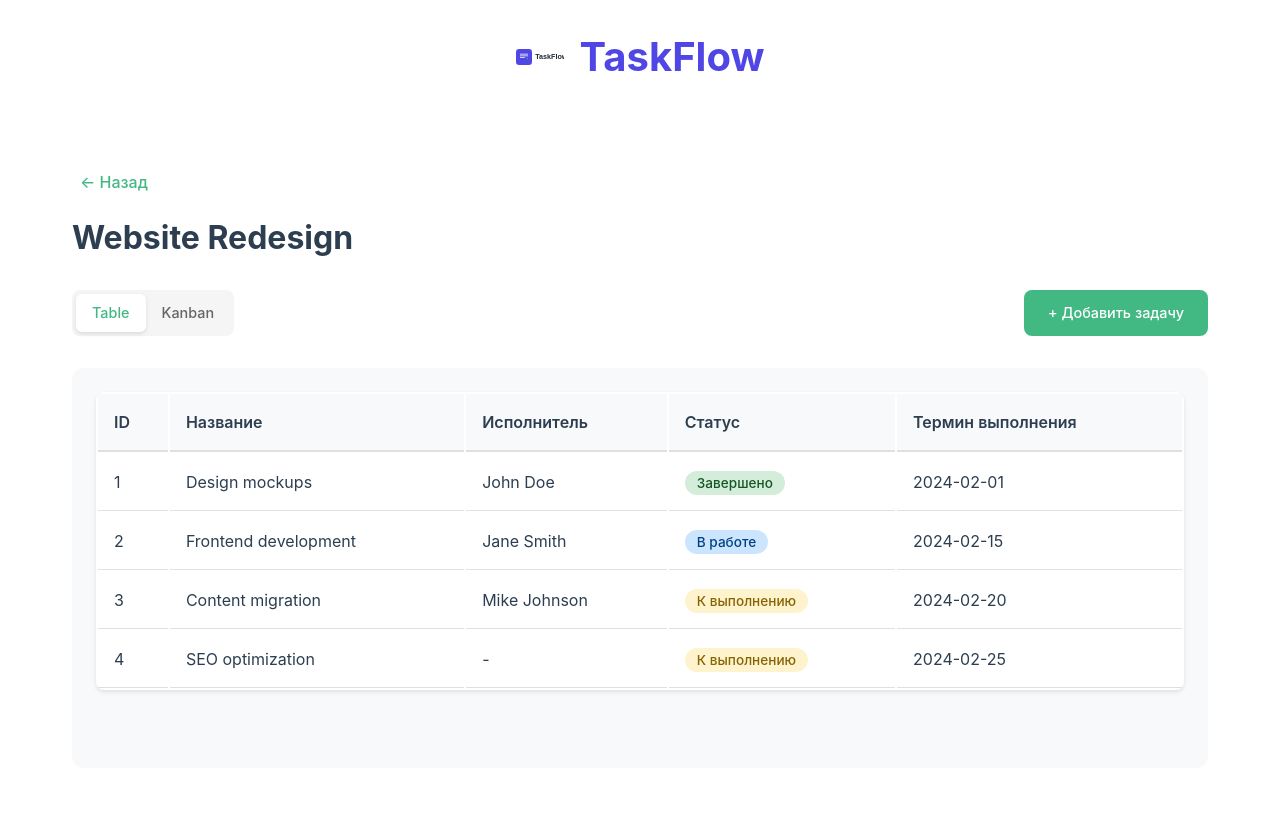
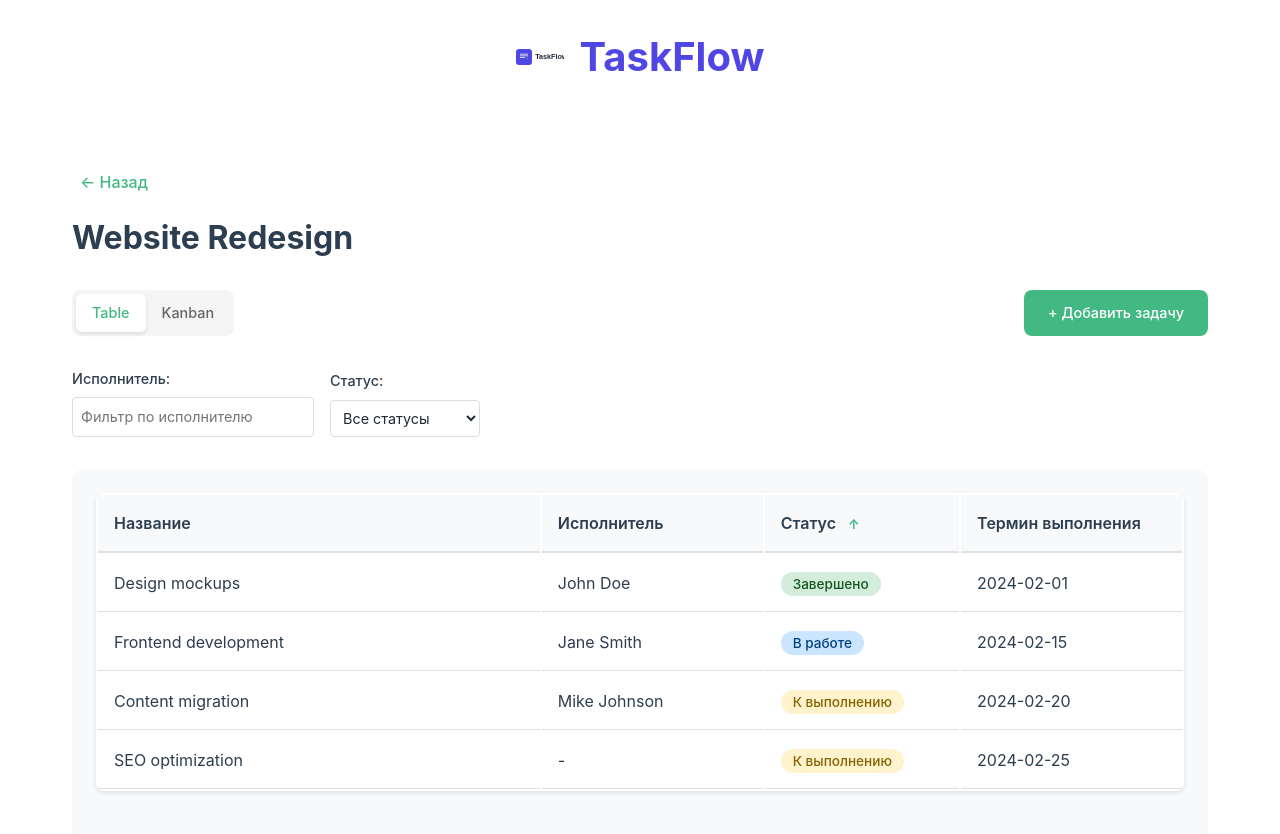
Before and after one commit to sundevil666/project-task-manager-vue, a Vue app: page /project/1 in a window 1280 px wide. Shown: the top 834 px of the page. Built offline with nearby package versions, Linux system fonts and the light colour scheme.

Commit message:
add table sorting filtering and column resizing

```diff
--- a/src/pages/ProjectDetail.vue
+++ b/src/pages/ProjectDetail.vue
@@ -24,6 +24,40 @@
         <button class="add-task-btn">+ Добавить задачу</button>
       </div>
 
+      <!-- Filters Section -->
+      <div class="filters-section">
+        <div class="filter-group">
+          <label for="assignee-filter">Исполнитель:</label>
+          <input
+            id="assignee-filter"
+            v-model="assigneeFilter"
+            type="text"
+            placeholder="Фильтр по исполнителю"
+            class="filter-input"
+          />
+        </div>
+        <div class="filter-group">
+          <label for="status-filter">Статус:</label>
+          <select
+            id="status-filter"
+            v-model="statusFilter"
+            class="filter-select"
+          >
+            <option value="">Все статусы</option>
+            <option value="todo">К выполнению</option>
+            <option value="in-progress">В работе</option>
+            <option value="done">Завершено</option>
+          </select>
+        </div>
+        <button
+          v-if="hasActiveFilters"
+          @click="clearFilters"
+          class="clear-filters-btn"
+        >
+          Очистить фильтры
+        </button>
+      </div>
+
       <div class="tasks-container">
         <div v-if="viewMode === 'table'" class="table-view">
           <div v-if="isLoading" class="loading-state">
@@ -35,24 +69,62 @@
           <table v-else class="tasks-table">
             <thead>
               <tr>
-                <th>ID</th>
-                <th>Название</th>
-                <th>Исполнитель</th>
-                <th>Статус</th>
-                <th>Термин выполнения</th>
+                <th
+                  @click="handleSort('title')"
+                  class="sortable-header"
+                  :style="{ width: columnWidths.title + 'px' }"
+                >
+                  Название
+                  <span class="sort-indicator" v-if="sort.column === 'title'">
+                    {{ sort.direction === 'asc' ? '↑' : '↓' }}
+                  </span>
+                  <div class="resize-handle" @mousedown="startResize($event, 'title')"></div>
+                </th>
+                <th
+                  @click="handleSort('assignee')"
+                  class="sortable-header"
+                  :style="{ width: columnWidths.assignee + 'px' }"
+                >
+                  Исполнитель
+                  <span class="sort-indicator" v-if="sort.column === 'assignee'">
+                    {{ sort.direction === 'asc' ? '↑' : '↓' }}
+                  </span>
+                  <div class="resize-handle" @mousedown="startResize($event, 'assignee')"></div>
+                </th>
+                <th
+                  @click="handleSort('status')"
+                  class="sortable-header"
+                  :style="{ width: columnWidths.status + 'px' }"
+                >
+                  Статус
+                  <span class="sort-indicator" v-if="sort.column === 'status'">
+                    {{ sort.direction === 'asc' ? '↑' : '↓' }}
+                  </span>
+                  <div class="resize-handle" @mousedown="startResize($event, 'status')"></div>
+                </th>
+                <th
+                  @click="handleSort('dueDate')"
+                  class="sortable-header"
+                  :style="{ width: columnWidths.dueDate + 'px' }"
+                >
+                  Термин выполнения
+                  <span class="sort-indicator" v-if="sort.column === 'dueDate'">
+                    {{ sort.direction === 'asc' ? '↑' : '↓' }}
+                  </span>
+                  <div class="resize-handle" @mousedown="startResize($event, 'dueDate')"></div>
+                </th>
               </tr>
             </thead>
             <tbody>
-              <tr v-for="task in projectTasks" :key="task.id">
-                <td>{{ task.id }}</td>
-                <td>{{ task.title }}</td>
-                <td>{{ task.assignee || '-' }}</td>
-                <td>
+              <tr v-for="task in displayTasks" :key="task.id">
+                <td :style="{ width: columnWidths.title + 'px' }">{{ task.title }}</td>
+                <td :style="{ width: columnWidths.assignee + 'px' }">{{ task.assignee || '-' }}</td>
+                <td :style="{ width: columnWidths.status + 'px' }">
                   <span :class="['status-badge', `status-${task.status}`]">
                     {{ getStatusText(task.status) }}
                   </span>
                 </td>
-                <td>{{ task.dueDate || '-' }}</td>
+                <td :style="{ width: columnWidths.dueDate + 'px' }">{{ task.dueDate || '-' }}</td>
               </tr>
             </tbody>
           </table>
@@ -92,7 +164,7 @@
 </template>
 
 <script setup lang="ts">
-import { computed, ref, onMounted } from 'vue'
+import { computed, ref, onMounted, watch } from 'vue'
 import { useRouter, useRoute } from 'vue-router'
 import { mockProjects } from '../mocks/projects'
 import { useTaskStore } from '../store/tasks'
@@ -103,6 +175,20 @@ const route = useRoute()
 const taskStore = useTaskStore()
 
 const viewMode = ref<'table' | 'kanban'>('table')
+
+// Column widths for resizing
+const columnWidths = ref({
+  title: 300,
+  assignee: 150,
+  status: 120,
+  dueDate: 150
+})
+
+// Resize state
+const resizing = ref(false)
+const resizingColumn = ref<keyof typeof columnWidths.value | null>(null)
+const startX = ref(0)
+const startWidth = ref(0)
 
 const setMode = (mode: 'table' | 'kanban') => {
   viewMode.value = mode
@@ -124,6 +210,68 @@ const project = computed((): IProject | null => {
 const projectId = computed(() => Number(route.params.id))
 const projectTasks = computed(() => taskStore.getTasksByProjectId(projectId.value))
 const isLoading = computed(() => taskStore.loading)
+const sort = computed(() => taskStore.sort)
+
+// Filter reactive refs
+const assigneeFilter = ref('')
+const statusFilter = ref('')
+
+// Computed property for filtered and sorted tasks
+const displayTasks = computed(() => {
+  return taskStore.getFilteredAndSortedTasks(projectId.value)
+})
+
+// Check if filters are active
+const hasActiveFilters = computed(() => {
+  return assigneeFilter.value.trim() !== '' || statusFilter.value !== ''
+})
+
+// Watch for filter changes and update store
+watch([assigneeFilter, statusFilter], ([newAssignee, newStatus]) => {
+  taskStore.setFilters({
+    assignee: newAssignee.trim() || undefined,
+    status: newStatus as any || undefined
+  })
+})
+
+// Sort handler
+const handleSort = (column: 'status' | 'dueDate' | 'title' | 'assignee') => {
+  taskStore.toggleSort(column)
+}
+
+// Clear filters
+const clearFilters = () => {
+  assigneeFilter.value = ''
+  statusFilter.value = ''
+  taskStore.clearFilters()
+}
+
+// Column resizing handlers
+const startResize = (event: MouseEvent, column: keyof typeof columnWidths.value) => {
+  event.preventDefault()
+  resizing.value = true
+  resizingColumn.value = column
+  startX.value = event.clientX
+  startWidth.value = columnWidths.value[column]
+
+  document.addEventListener('mousemove', handleResize)
+  document.addEventListener('mouseup', stopResize)
+}
+
+const handleResize = (event: MouseEvent) => {
+  if (!resizing.value || !resizingColumn.value) return
+
+  const diff = event.clientX - startX.value
+  const newWidth = Math.max(80, startWidth.value + diff) // Minimum width of 80px
+  columnWidths.value[resizingColumn.value] = newWidth
+}
+
+const stopResize = () => {
+  resizing.value = false
+  resizingColumn.value = null
+  document.removeEventListener('mousemove', handleResize)
+  document.removeEventListener('mouseup', stopResize)
+}
 
 const goBack = () => {
   router.push('/')
@@ -247,6 +395,62 @@ const getStatusText = (status: string) => {
   }
 }
 
+.filters-section {
+  display: flex;
+  gap: 1rem;
+  align-items: end;
+  margin-bottom: 2rem;
+  flex-wrap: wrap;
+
+  @media (max-width: 768px) {
+    flex-direction: column;
+    align-items: stretch;
+  }
+}
+
+.filter-group {
+  display: flex;
+  flex-direction: column;
+  gap: 0.5rem;
+
+  label {
+    font-size: 0.9rem;
+    font-weight: 500;
+    color: #2c3e50;
+  }
+}
+
+.filter-input,
+.filter-select {
+  padding: 0.5rem;
+  border: 1px solid #ddd;
+  border-radius: 4px;
+  font-size: 0.9rem;
+  min-width: 150px;
+
+  &:focus {
+    outline: none;
+    border-color: #42b883;
+    box-shadow: 0 0 0 2px rgba(66, 184, 131, 0.2);
+  }
+}
+
+.clear-filters-btn {
+  background: #e74c3c;
+  color: white;
+  border: none;
+  padding: 0.5rem 1rem;
+  border-radius: 4px;
+  cursor: pointer;
+  font-size: 0.9rem;
+  transition: background-color 0.2s;
+  height: fit-content;
+
+  &:hover {
+    background: #c0392b;
+  }
+}
+
 .tasks-container {
   background: #f8f9fa;
   border-radius: 12px;
@@ -283,6 +487,43 @@ const getStatusText = (status: string) => {
         font-weight: 600;
         color: #2c3e50;
         border-bottom: 2px solid #e0e0e0;
+        position: relative;
+        user-select: none;
+
+        &.sortable-header {
+          cursor: pointer;
+          transition: background-color 0.2s;
+
+          &:hover {
+            background-color: #e8f4f8;
+          }
+        }
+      }
+    }
+
+    .sort-indicator {
+      margin-left: 0.5rem;
+      font-size: 0.8rem;
+      color: #42b883;
+      font-weight: bold;
+    }
+
+    .resize-handle {
+      position: absolute;
+      right: 0;
+      top: 0;
+      bottom: 0;
+      width: 5px;
+      cursor: col-resize;
+      background: transparent;
+      transition: background-color 0.2s;
+
+      &:hover {
+        background-color: rgba(66, 184, 131, 0.3);
+      }
+
+      &:active {
+        background-color: rgba(66, 184, 131, 0.5);
       }
     }
 
--- a/src/store/tasks.ts
+++ b/src/store/tasks.ts
@@ -15,6 +15,12 @@ export interface TaskFilters {
   assignee?: string
 }
 
+// Sort types
+export interface TaskSort {
+  column: 'status' | 'dueDate' | 'title' | 'assignee'
+  direction: 'asc' | 'desc'
+}
+
 // Kanban column type
 export interface KanbanColumn {
   status: Task['status']
@@ -26,6 +32,7 @@ export const useTaskStore = defineStore('tasks', () => {
   const tasks = ref<Task[]>([])
   const loading = ref(false)
   const filters = ref<TaskFilters>({})
+  const sort = ref<TaskSort>({ column: 'status', direction: 'asc' })
 
   // Getters
   const getTasksByProjectId = computed(() => {
@@ -51,6 +58,59 @@ export const useTaskStore = defineStore('tasks', () => {
 
     // Sort by order
     return filtered.sort((a, b) => a.order - b.order)
+  })
+
+  const getFilteredAndSortedTasks = computed(() => {
+    return (projectId: number) => {
+      let filtered = tasks.value.filter(task => task.projectId === projectId)
+
+      // Apply status filter
+      if (filters.value.status) {
+        filtered = filtered.filter(task => task.status === filters.value.status)
+      }
+
+      // Apply assignee filter
+      if (filters.value.assignee) {
+        filtered = filtered.filter(task =>
+          task.assignee?.toLowerCase().includes(filters.value.assignee!.toLowerCase())
+        )
+      }
+
+      // Apply sorting
+      filtered.sort((a, b) => {
+        const { column, direction } = sort.value
+
+        let aValue: any
+        let bValue: any
+
+        switch (column) {
+          case 'status':
+            aValue = a.status
+            bValue = b.status
+            break
+          case 'dueDate':
+            aValue = a.dueDate ? new Date(a.dueDate).getTime() : 0
+            bValue = b.dueDate ? new Date(b.dueDate).getTime() : 0
+            break
+          case 'title':
+            aValue = a.title.toLowerCase()
+            bValue = b.title.toLowerCase()
+            break
+          case 'assignee':
+            aValue = a.assignee?.toLowerCase() || ''
+            bValue = b.assignee?.toLowerCase() || ''
+            break
+          default:
+            return a.order - b.order
+        }
+
+        if (aValue < bValue) return direction === 'asc' ? -1 : 1
+        if (aValue > bValue) return direction === 'asc' ? 1 : -1
+        return 0
+      })
+
+      return filtered
+    }
   })
 
   const getTasksByStatus = computed(() => {
@@ -228,6 +288,19 @@ export const useTaskStore = defineStore('tasks', () => {
     filters.value = {}
   }
 
+  const setSort = (newSort: TaskSort) => {
+    sort.value = { ...newSort }
+  }
+
+  const toggleSort = (column: TaskSort['column']) => {
+    if (sort.value.column === column) {
+      sort.value.direction = sort.value.direction === 'asc' ? 'desc' : 'asc'
+    } else {
+      sort.value.column = column
+      sort.value.direction = 'asc'
+    }
+  }
+
   // Helper functions to map between API status and task status
   const mapApiStatusToTaskStatus = (apiStatus: string): Task['status'] => {
     switch (apiStatus) {
@@ -253,10 +326,12 @@ export const useTaskStore = defineStore('tasks', () => {
     tasks,
     loading,
     filters,
+    sort,
 
     // Getters
     getTasksByProjectId,
     filteredTasks,
+    getFilteredAndSortedTasks,
     getTasksByStatus,
     kanbanColumns,
 
@@ -267,6 +342,8 @@ export const useTaskStore = defineStore('tasks', () => {
     deleteTask,
     reorderTasks,
     setFilters,
-    clearFilters
+    clearFilters,
+    setSort,
+    toggleSort
   }
 })
```
